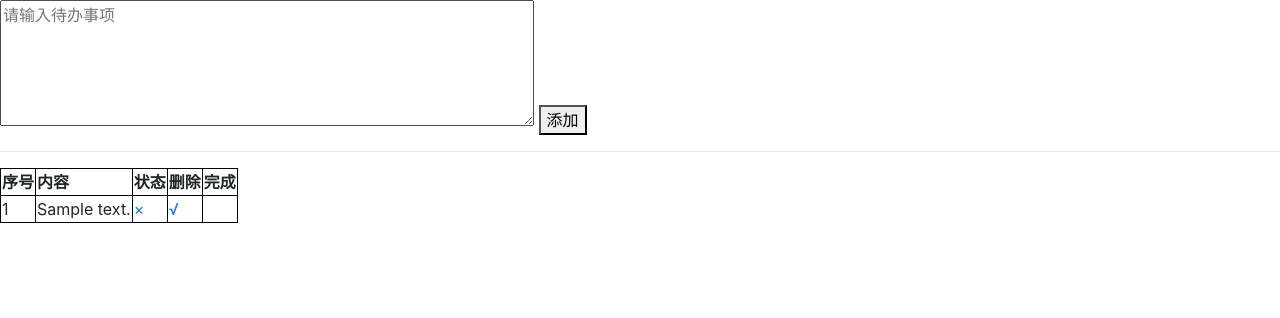
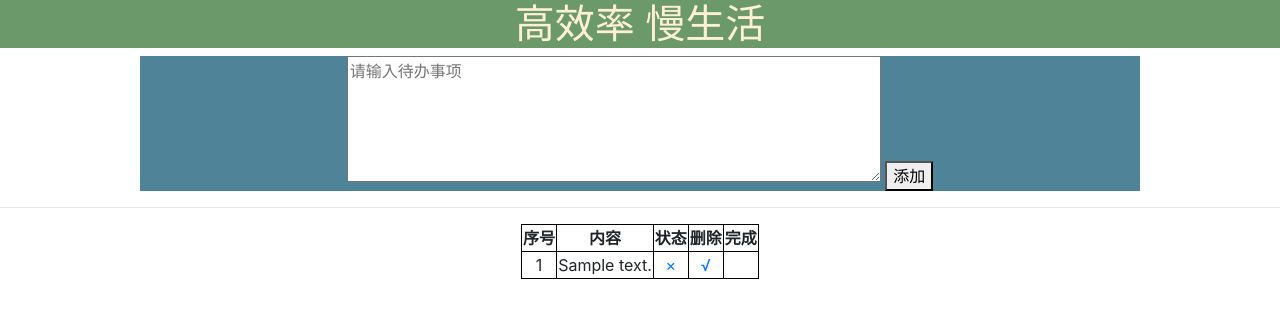
Before and after one commit to S-sherlock/flask-todo, a Flask app: page /get in a window 1280 px wide. Shown: the top 318 px of the page. Run offline with Flask 2, Linux system fonts and the light colour scheme; a database or web service that is not in the repository returns one stand-in record (values such as "Sample title"); some libraries are stand-ins or nearby versions.

Commit message:
一些小的改动 使页面更加美观。颜色 排版等。

```diff
--- a/templates/index.html
+++ b/templates/index.html
@@ -1,15 +1,18 @@
 {% extends 'base.html' %}
 {% block title %}待办事项程序{% endblock %}
 {% block content %}
-  <div id="todo-add">
-    <form action="{{ url_for('add') }}" method="post">
+  <div style="background-color: #6c996a">
+    <h1 style="color: papayawhip; text-align: center">高效率  慢生活</h1>
+  </div>
+  <div id="todo-add" style="background-color: #4f8397; width: 1000px; margin: 0 auto;">
+    <form action="{{ url_for('add') }}" method="post" style="text-align: center">
       <textarea rows=5 cols=50 placeholder="请输入待办事项" name="content"></textarea>
       <button type="submit">添加</button>
     </form>
   </div>
   <hr>
-  <div id="todo-list">
-    <table style="border: 1px solid black;" border="1">
+  <div id="todo-list" style="text-align: center;">
+    <table style="border: 1px solid black; margin: 0 auto;" border="1">
       <tr>
         <th>序号</th>
         <th>内容</th>
@@ -24,7 +27,7 @@
           {% if todo.status == 0 %}
             <td>未完成</td>
           {% elif todo.status == 1 %}
-            <td>已完成</td>
+            <td bgcolor="yellow">已完成</td>
           {% endif %}
           <td><a href="{{ url_for('delete', content=todo.content) }}">×</a></td>
           <td><a href="{{ url_for('finish',content=todo.content) }}">√</a></td>
```
